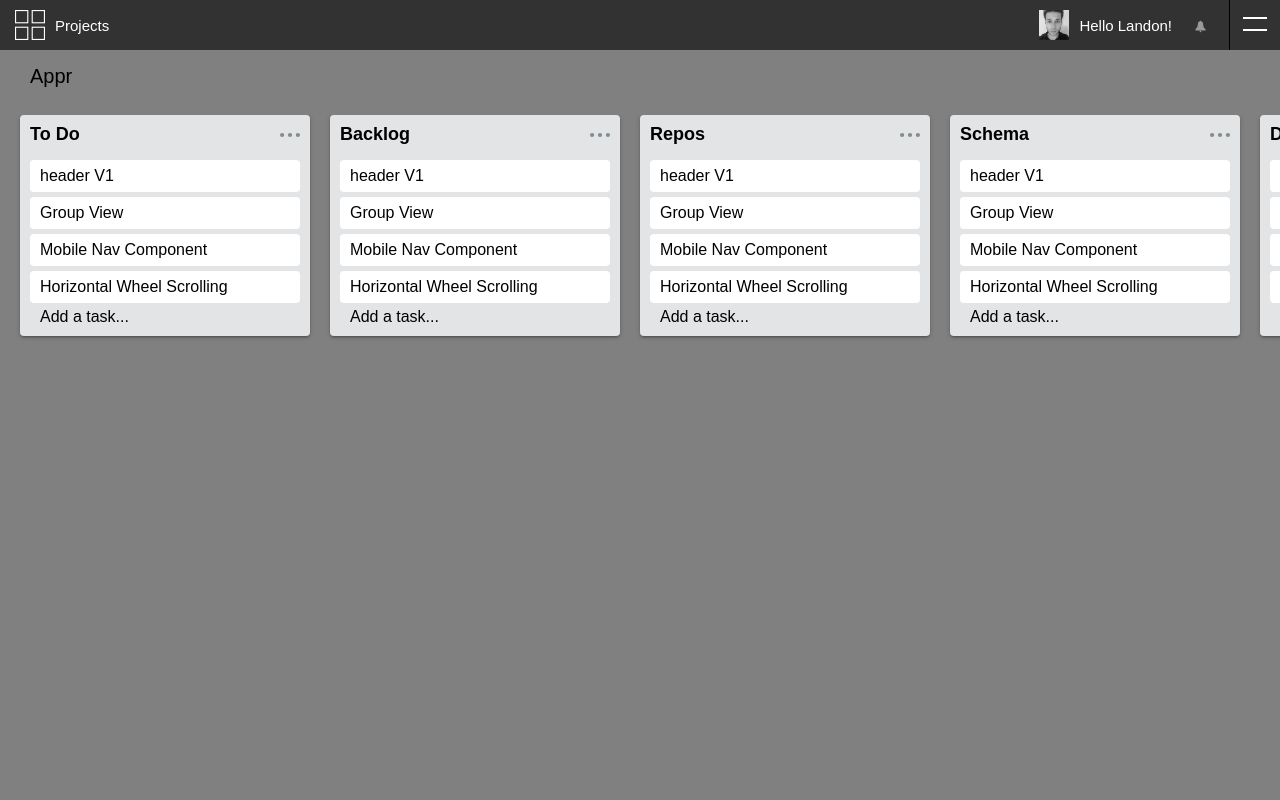
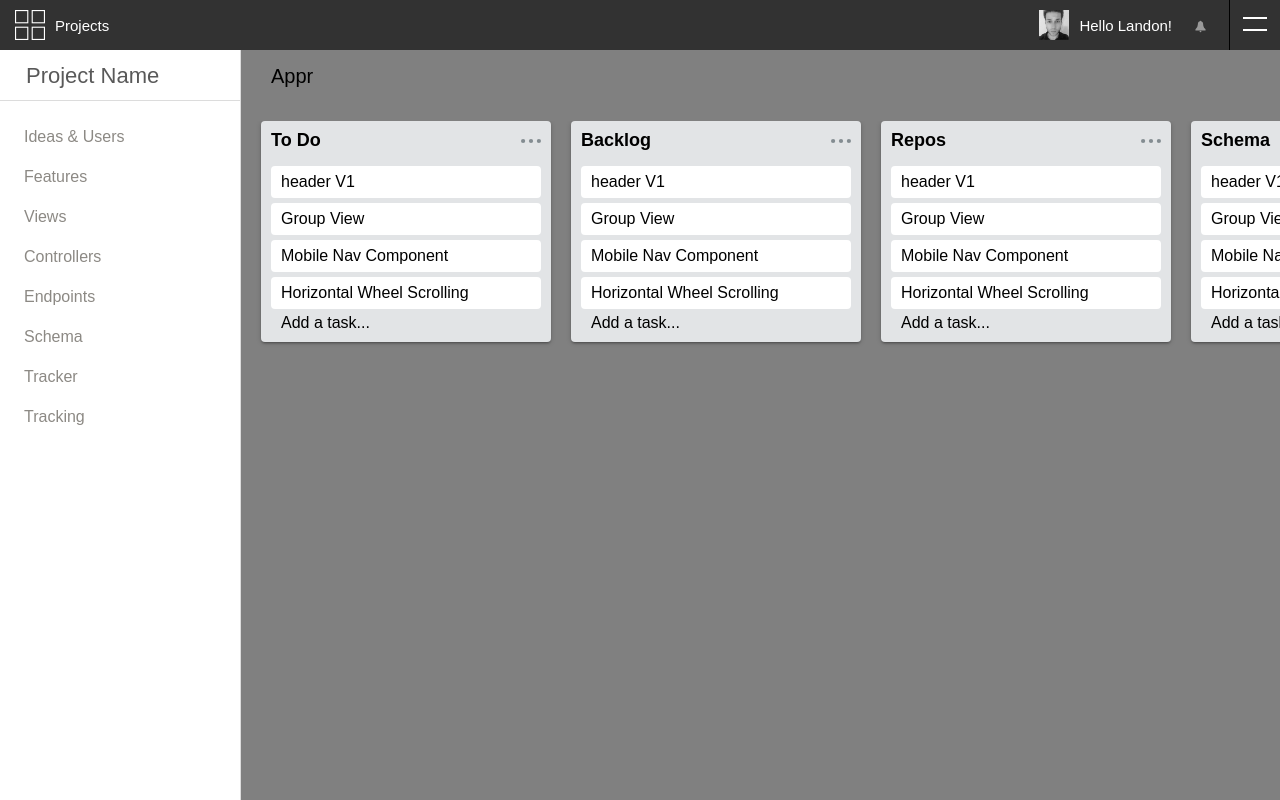
Before and after one commit to landonwjohnson/Appr, a React app: page /tracking in a window 1280 px wide. Built offline with nearby package versions, Linux system fonts and the light colour scheme.

Commit message:
nested  ProjectSetupNav in  Tracking component

```diff
--- a/src/components/content/project_components/Tracking/Tracking.js
+++ b/src/components/content/project_components/Tracking/Tracking.js
@@ -2,6 +2,7 @@ import React, { Component } from 'react';
 import './tracking.scss'
 import Header from '../../../Header/Header';
 import ProjectItem from './ProjectItem/ProjectItem';
+import ProjectSetupSidebar from '../ProjectSetupSidebar/ProjectSetupSidebar';
 
 
 // var mouseWheelEvt = function (event) {
@@ -25,7 +26,7 @@ class Tracking extends Component {
       <div style={{"background": "grey", "height": "100vh", "overflow-y": "hidden"}}>
         <Header />
         <div className="main-fix">
-
+        <ProjectSetupSidebar />
         <div className="tracking-container">
 
           <div className="tracking-wrapper">
--- a/src/components/content/project_components/Tracking/tracking.scss
+++ b/src/components/content/project_components/Tracking/tracking.scss
@@ -4,6 +4,7 @@
     width: 100%;
     align-items: center;
     height: 100%;
+    overflow-x: hidden;
 
 
 }
```
